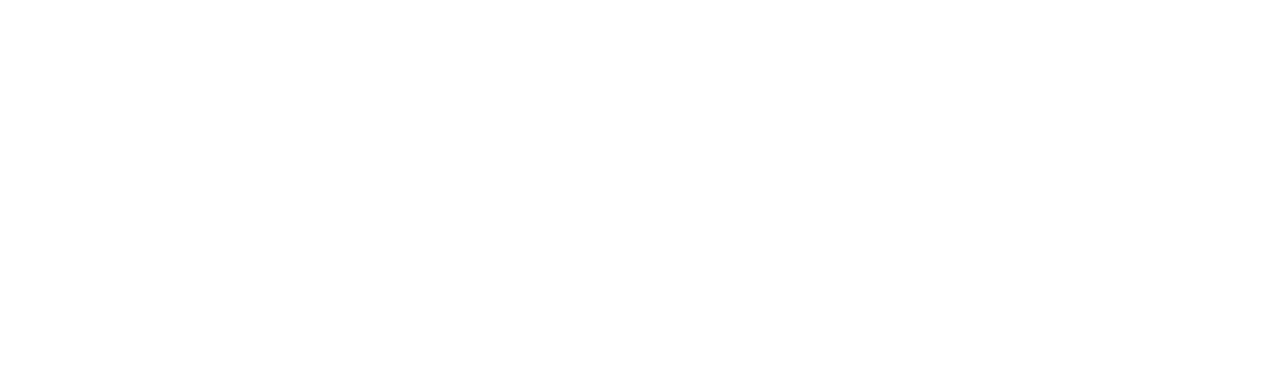
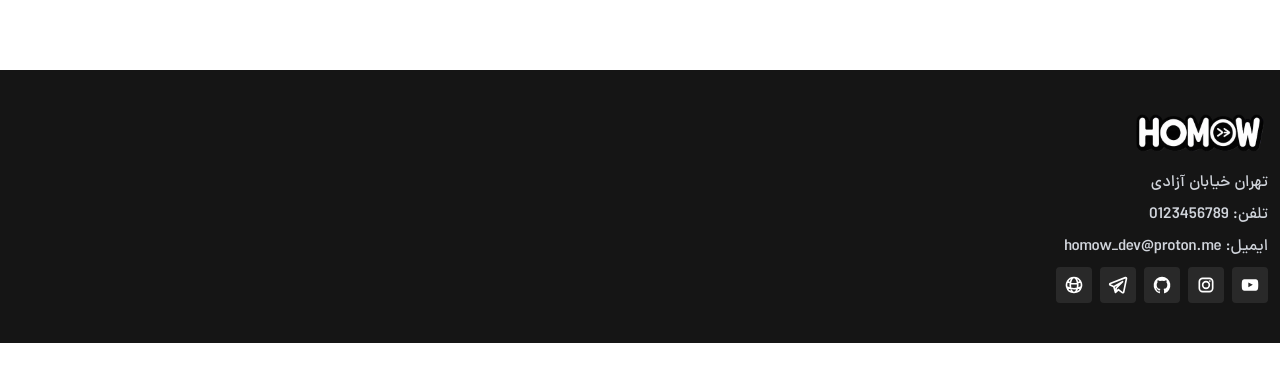
Before and after one commit to homow/kasuka, a React (Vite) app: page / in a window 1280 px wide. Shown: the part 6544-6924 px from the top of the page. Before the commit the page ends 6614 px from the top, so only its background shows below. Built offline with nearby package versions, Linux system fonts and the light colour scheme.

Commit message:
create address and social media icons in Footer

```diff
--- a/src/App.jsx
+++ b/src/App.jsx
@@ -2,12 +2,14 @@
 
 import Header from "@/components/Header/Header.jsx";
 import Main from "@/components/Main/Main.jsx";
+import Footer from "@/components/Footer/Footer.jsx";
 
 function App() {
     return (
         <>
             <Header/>
             <Main/>
+            <Footer/>
         </>
     )
 }
--- a/src/components/Footer/Footer.jsx
+++ b/src/components/Footer/Footer.jsx
@@ -1,7 +1,9 @@
+import FooterAddress from "@/components/Footer/FooterAddress/FooterAddress.jsx";
+
 function Footer() {
     return (
-        <footer>
-
+        <footer className={"bg-[#151515] text-gray-300 py-10 mb-10"}>
+            <FooterAddress/>
         </footer>
     )
 }
--- a/src/components/Footer/FooterAddress.jsx
+++ /dev/null
@@ -1,27 +0,0 @@
-function FooterAddress() {
-    return (
-        <div className={""}>
-            <img src="/static/logo/logo.webp" alt="footer logo"/>
-            <span>تهران خیابان آزادی</span>
-            <span>تلفن: 0123456789</span>
-            <span>ایمیل: homow_dev@proton.me</span>
-            <div>
-                <a href="https://homow.ir">
-
-                </a>
-                <a href="https://">
-
-                </a>
-                <a href="https://">
-
-                </a>
-                <a href="https://">
-
-                </a>
-                <a href="https://">
-
-                </a>
-            </div>
-        </div>
-    )
-}
--- /dev/null
+++ b/src/components/Footer/FooterAddress/FooterAddress.jsx
@@ -0,0 +1,41 @@
+import FooterSocial from "@/components/Footer/FooterAddress/FooterSocial.jsx";
+
+function FooterAddress() {
+    return (
+        <div className={"container space-y-2"}>
+            <a className={"inline-block"} href="https://homow.ir" target={"_blank"}>
+                <img className={"w-34"} src="/static/logo/logo.webp" alt="footer logo"/>
+            </a>
+            <p>تهران خیابان آزادی</p>
+            <p>تلفن: 0123456789</p>
+            <p>ایمیل: homow_dev@proton.me</p>
+            <div className={"flex items-center gap-2"}>
+                <FooterSocial icon={<svg className="w-5 h-5 fill-white group-hover:fill-black" aria-hidden="true" xmlns="http://www.w3.org/2000/svg" width="12" height="12" viewBox="0 0 24 24">
+                    <path fillRule="evenodd" d="M21.7 8.037a4.26 4.26 0 0 0-.789-1.964 2.84 2.84 0 0 0-1.984-.839c-2.767-.2-6.926-.2-6.926-.2s-4.157 0-6.928.2a2.836 2.836 0 0 0-1.983.839 4.225 4.225 0 0 0-.79 1.965 30.146 30.146 0 0 0-.2 3.206v1.5a30.12 30.12 0 0 0 .2 3.206c.094.712.364 1.39.784 1.972.604.536 1.38.837 2.187.848 1.583.151 6.731.2 6.731.2s4.161 0 6.928-.2a2.844 2.844 0 0 0 1.985-.84 4.27 4.27 0 0 0 .787-1.965 30.12 30.12 0 0 0 .2-3.206v-1.516a30.672 30.672 0 0 0-.202-3.206Zm-11.692 6.554v-5.62l5.4 2.819-5.4 2.801Z" clipRule="evenodd"/>
+                </svg>} link={"https://youtube.com/@homow_dev"}/>
+                <FooterSocial icon={<svg className="w-5 h-5 fill-white group-hover:fill-black" aria-hidden="true" xmlns="http://www.w3.org/2000/svg" width="12" height="12" viewBox="0 0 24 24">
+                    <path fillRule="evenodd" d="M3 8a5 5 0 0 1 5-5h8a5 5 0 0 1 5 5v8a5 5 0 0 1-5 5H8a5 5 0 0 1-5-5V8Zm5-3a3 3 0 0 0-3 3v8a3 3 0 0 0 3 3h8a3 3 0 0 0 3-3V8a3 3 0 0 0-3-3H8Zm7.597 2.214a1 1 0 0 1 1-1h.01a1 1 0 1 1 0 2h-.01a1 1 0 0 1-1-1ZM12 9a3 3 0 1 0 0 6 3 3 0 0 0 0-6Zm-5 3a5 5 0 1 1 10 0 5 5 0 0 1-10 0Z" clipRule="evenodd"/>
+                </svg>} link={"https://www.instagram.com/homow_dev"}/>
+                <FooterSocial icon={<svg className="w-5 h-5 fill-white group-hover:fill-black" aria-hidden="true" xmlns="http://www.w3.org/2000/svg" width="24" height="24" viewBox="0 0 24 24">
+                    <path fillRule="evenodd" d="M12.006 2a9.847 9.847 0 0 0-6.484 2.44 10.32 10.32 0 0 0-3.393 6.17 10.48 10.48 0 0 0 1.317 6.955 10.045 10.045 0 0 0 5.4 4.418c.504.095.683-.223.683-.494 0-.245-.01-1.052-.014-1.908-2.78.62-3.366-1.21-3.366-1.21a2.711 2.711 0 0 0-1.11-1.5c-.907-.637.07-.621.07-.621.317.044.62.163.885.346.266.183.487.426.647.71.135.253.318.476.538.655a2.079 2.079 0 0 0 2.37.196c.045-.52.27-1.006.635-1.37-2.219-.259-4.554-1.138-4.554-5.07a4.022 4.022 0 0 1 1.031-2.75 3.77 3.77 0 0 1 .096-2.713s.839-.275 2.749 1.05a9.26 9.26 0 0 1 5.004 0c1.906-1.325 2.74-1.05 2.74-1.05.37.858.406 1.828.101 2.713a4.017 4.017 0 0 1 1.029 2.75c0 3.939-2.339 4.805-4.564 5.058a2.471 2.471 0 0 1 .679 1.897c0 1.372-.012 2.477-.012 2.814 0 .272.18.592.687.492a10.05 10.05 0 0 0 5.388-4.421 10.473 10.473 0 0 0 1.313-6.948 10.32 10.32 0 0 0-3.39-6.165A9.847 9.847 0 0 0 12.007 2Z" clipRule="evenodd"/>
+                </svg>} link={"https://github.com/homow"}/>
+                <FooterSocial icon={<svg
+                    xmlns="http://www.w3.org/2000/svg"
+                    viewBox="0 0 24 24"
+                    className="w-5 h-5 fill-white group-hover:fill-black"
+                >
+                    <path
+                        fillRule="evenodd"
+                        clipRule="evenodd"
+                        d="M23.1117 4.49449C23.4296 2.94472 21.9074 1.65683 20.4317 2.227L2.3425 9.21601C0.694517 9.85273 0.621087 12.1572 2.22518 12.8975L6.1645 14.7157L8.03849 21.2746C8.13583 21.6153 8.40618 21.8791 8.74917 21.968C9.09216 22.0568 9.45658 21.9576 9.70712 21.707L12.5938 18.8203L16.6375 21.8531C17.8113 22.7334 19.5019 22.0922 19.7967 20.6549L23.1117 4.49449ZM3.0633 11.0816L21.1525 4.0926L17.8375 20.2531L13.1 16.6999C12.7019 16.4013 12.1448 16.4409 11.7929 16.7928L10.5565 18.0292L10.928 15.9861L18.2071 8.70703C18.5614 8.35278 18.5988 7.79106 18.2947 7.39293C17.9906 6.99479 17.4389 6.88312 17.0039 7.13168L6.95124 12.876L3.0633 11.0816ZM8.17695 14.4791L8.78333 16.6015L9.01614 15.321C9.05253 15.1209 9.14908 14.9366 9.29291 14.7928L11.5128 12.573L8.17695 14.4791Z"
+                    />
+                </svg>} link={"https://t.me/HomowDev"}/>
+                <FooterSocial icon={<svg xmlns="http://www.w3.org/2000/svg" fill="none" viewBox="0 0 24 24" strokeWidth={2} className="size-5 stroke-white group-hover:stroke-black">
+                    <path strokeLinecap="round" strokeLinejoin="round" d="M12 21a9.004 9.004 0 0 0 8.716-6.747M12 21a9.004 9.004 0 0 1-8.716-6.747M12 21c2.485 0 4.5-4.03 4.5-9S14.485 3 12 3m0 18c-2.485 0-4.5-4.03-4.5-9S9.515 3 12 3m0 0a8.997 8.997 0 0 1 7.843 4.582M12 3a8.997 8.997 0 0 0-7.843 4.582m15.686 0A11.953 11.953 0 0 1 12 10.5c-2.998 0-5.74-1.1-7.843-2.918m15.686 0A8.959 8.959 0 0 1 21 12c0 .778-.099 1.533-.284 2.253m0 0A17.919 17.919 0 0 1 12 16.5c-3.162 0-6.133-.815-8.716-2.247m0 0A9.015 9.015 0 0 1 3 12c0-1.605.42-3.113 1.157-4.418"/>
+                </svg>} link={"https://homow.ir/"}/>
+            </div>
+        </div>
+    )
+}
+
+export default FooterAddress;
--- /dev/null
+++ b/src/components/Footer/FooterAddress/FooterSocial.jsx
@@ -0,0 +1,8 @@
+function FooterSocial({icon, link}) {
+    return (
+        <a target="_blank" href={link} className={"bg-[#292929] p-2 rounded-sm flex items-center justify-center max-w-max hover:bg-amber-400 transition-all duration-200 group *:transition-all *:duration-200"}>
+            {icon}
+        </a>
+    )
+}
+export default FooterSocial
--- a/src/index.jsx
+++ b/src/index.jsx
@@ -8,8 +8,6 @@
 
 root.render(
     <StrictMode>
-        <>
-            <App/>
-        </>
+        <App/>
     </StrictMode>
 )
```
